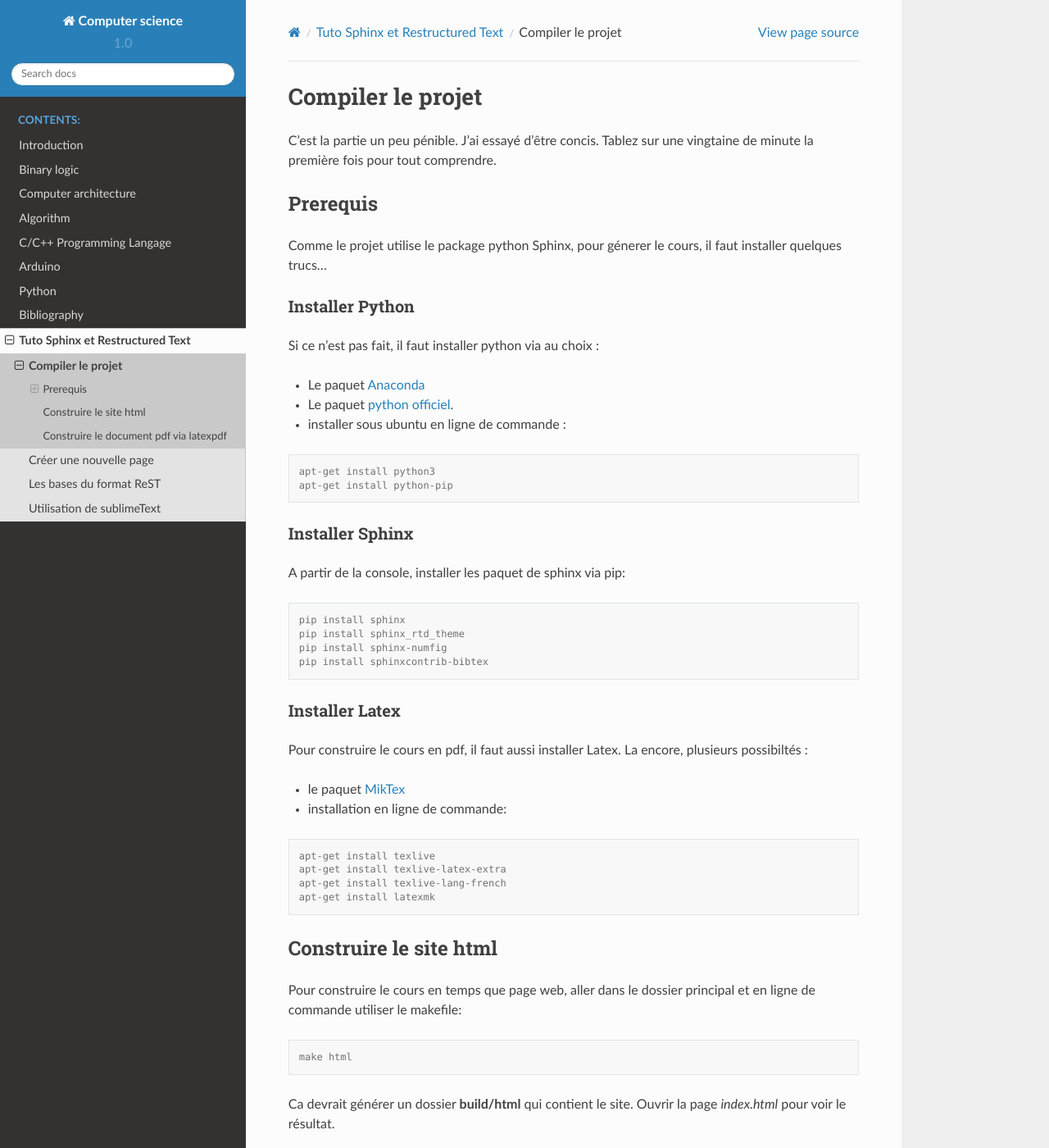
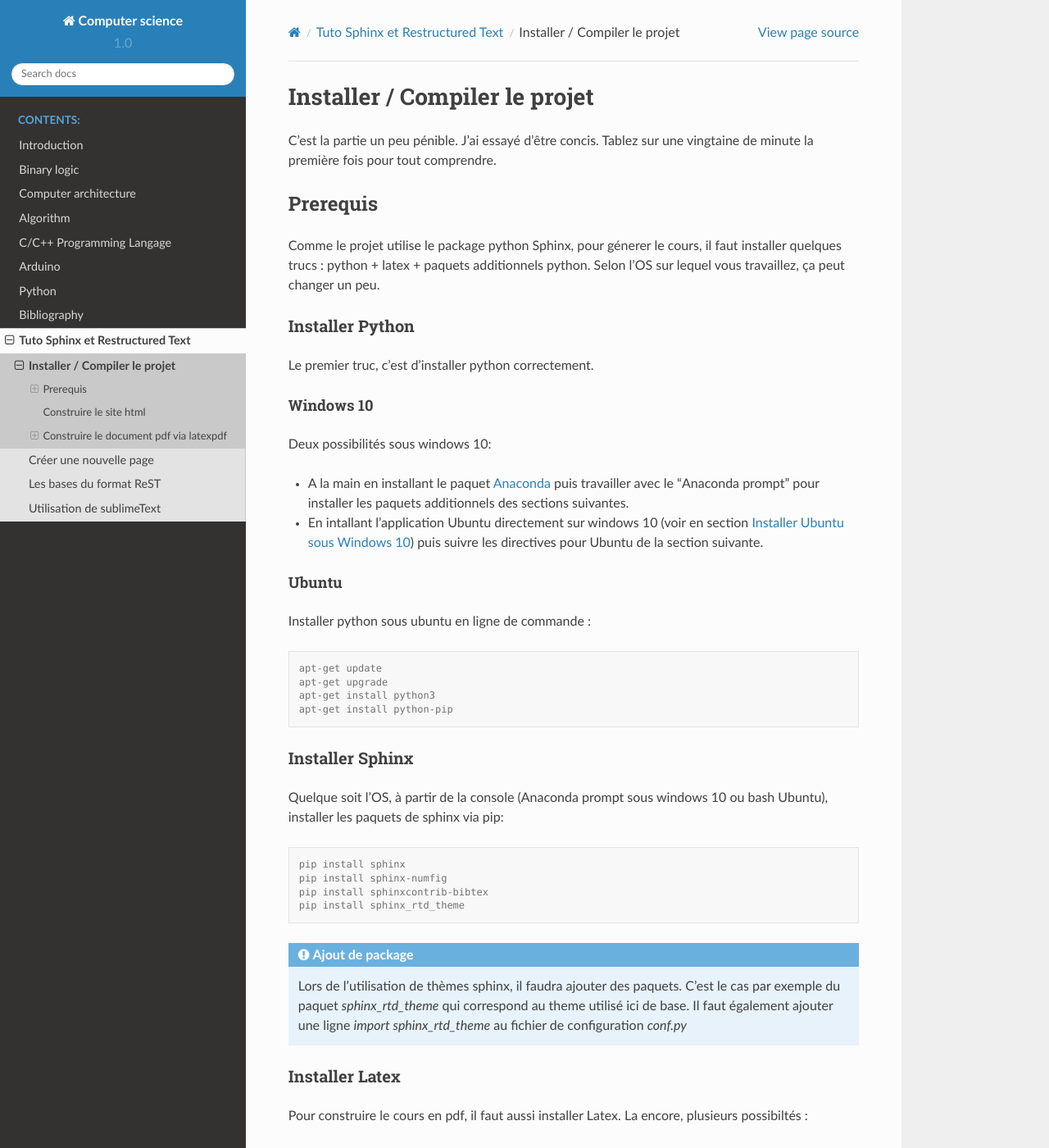
Before and after one commit to Matshishkapeu/ComputerScience, a Sphinx documentation site: the page built from cours_Info/source/tuto_compilerProjetSphinx.rst, in a window 1280 px wide and 1400 px high. Shown: the whole window at 82% size. Built offline with Sphinx 7.4.7 and the Read the Docs theme 2.0.0, drawn with Linux system fonts in a browser that asks for light colours; some of the changed text lies outside the part shown.

Commit message:
minor updates + update tuto

```diff
--- a/cours_Info/source/conf.py
+++ b/cours_Info/source/conf.py
@@ -17,7 +17,6 @@
 # sys.path.insert(0, os.path.abspath('.'))
 
 import sphinx_rtd_theme
-import sphinx_catalystcloud_theme
 
 # -- Project information -----------------------------------------------------
 
--- a/cours_Info/source/first_propositions.rst
+++ b/cours_Info/source/first_propositions.rst
@@ -43,7 +43,7 @@ This is the only unary operator
 +===========+=================+
 | 0         | 1               |
 +-----------+-----------------+
-| 0         | 0               |
+| 1         | 0               |
 +-----------+-----------------+
 
 Conjonction
--- a/cours_Info/source/tuto_compilerProjetSphinx.rst
+++ b/cours_Info/source/tuto_compilerProjetSphinx.rst
@@ -1,57 +1,71 @@
-Compiler le projet
-==================
+******************************
+Installer / Compiler le projet
+******************************
 
 C'est la partie un peu pénible. J'ai essayé d'être concis. Tablez sur une vingtaine de minute la première fois pour tout comprendre.
 
 Prerequis
----------
-Comme le projet utilise le package python Sphinx, pour génerer le cours, il faut installer quelques trucs...
+=========
+Comme le projet utilise le package python Sphinx, pour génerer le cours, il faut installer quelques trucs : python + latex + paquets additionnels python. Selon l'OS sur lequel vous travaillez, ça peut changer un peu.
 
 Installer Python
-~~~~~~~~~~~~~~~~
-Si ce n'est pas fait, il faut installer python via au choix :
+^^^^^^^^^^^^^^^^
+Le premier truc, c'est d'installer python correctement.
 
-- Le paquet `Anaconda`_
-- Le paquet `python officiel`_.
-- installer sous ubuntu en ligne de commande :
+Windows 10
+----------
+Deux possibilités sous windows 10:
+
+* A la main en installant le paquet `Anaconda`_ puis travailler avec le "Anaconda prompt" pour installer les paquets additionnels des sections suivantes.
+* En intallant l'application Ubuntu directement sur windows 10 (voir en section :ref:`Chap:installUbuntuOnWindows`) puis suivre les directives pour Ubuntu de la section suivante.
+
+Ubuntu
+------
+Installer python sous ubuntu en ligne de commande :
 
 .. code-block:: console
 
-	apt-get install python3
-	apt-get install python-pip
+  apt-get update
+  apt-get upgrade
+  apt-get install python3
+  apt-get install python-pip
 
 Installer Sphinx
-~~~~~~~~~~~~~~~~
-A partir de la console, installer les paquet de sphinx via pip:
+^^^^^^^^^^^^^^^^
+Quelque soit l'OS, à partir de la console (Anaconda prompt sous windows 10 ou bash Ubuntu), installer les paquets de sphinx via pip:
 
 .. code-block:: console
 
-	pip install sphinx
-	pip install sphinx_rtd_theme
-	pip install sphinx-numfig
-	pip install sphinxcontrib-bibtex
+  pip install sphinx
+  pip install sphinx-numfig
+  pip install sphinxcontrib-bibtex
+  pip install sphinx_rtd_theme
+
+.. admonition:: Ajout de package
+
+  Lors de l'utilisation de thèmes sphinx, il faudra ajouter des paquets. C'est le cas par exemple du paquet *sphinx_rtd_theme* qui correspond au theme utilisé ici de base. Il faut également ajouter une ligne *import sphinx_rtd_theme* au fichier de configuration *conf.py*
 
 Installer Latex
-~~~~~~~~~~~~~~~
+^^^^^^^^^^^^^^^
 Pour construire le cours en pdf, il faut aussi installer Latex. La encore, plusieurs possibiltés :
 
-- le paquet MikTex_
-- installation en ligne de commande:
+- le paquet MikTex_ sous windows 10
+- installation en ligne de commande via le bash Ubuntu:
 
 .. code-block:: console
 
-	apt-get install texlive
-	apt-get install texlive-latex-extra
-	apt-get install texlive-lang-french
-	apt-get install latexmk
+  apt-get install texlive
+  apt-get install texlive-latex-extra
+  apt-get install texlive-lang-french
+  apt-get install latexmk
 
 Construire le site html
------------------------
+=======================
 Pour construire le cours en temps que page web, aller dans le dossier principal et en ligne de commande utiliser le makefile:
 
 .. code-block:: console
 
-	make html
+  make html
 
 Ca devrait générer un dossier **build/html** qui contient le site. Ouvrir la page *index.html* pour voir le résultat.
 
```
Also changed, not shown: other parts of cours_Info/source/tuto_compilerProjetSphinx.rst (+10 -4 lines), cours_Info/source/installUbuntuOnWindows10.rst (added, +27 -0 lines), cours_Info/source/tuto_basiques.rst (+12 -5 lines), cours_Info/source/fig/tuto/Linux.png (added), cours_Info/source/fig/tuto/developpeur.png (added), cours_Info/source/fig/tuto/sous-systeme.png (added).
